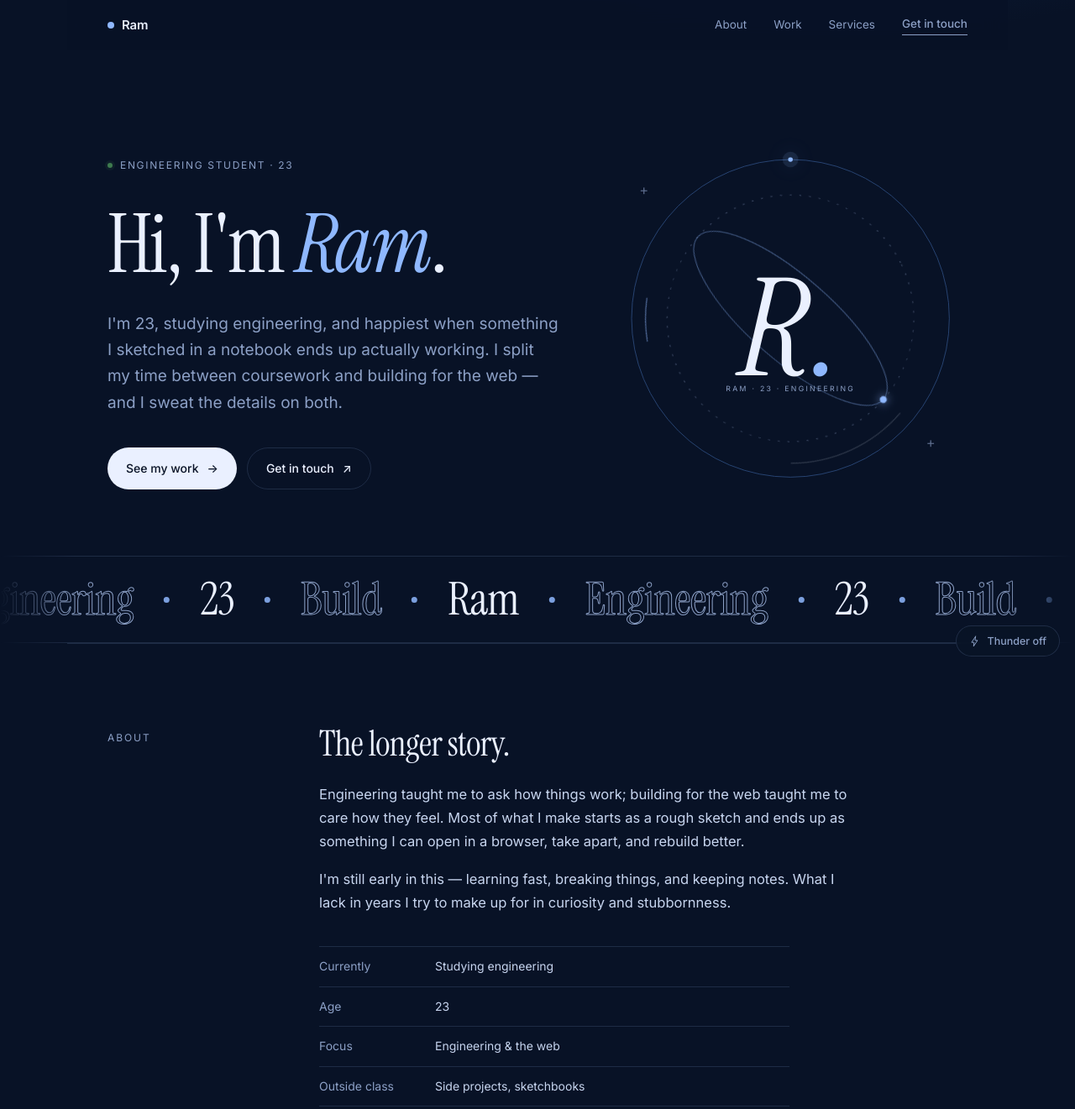
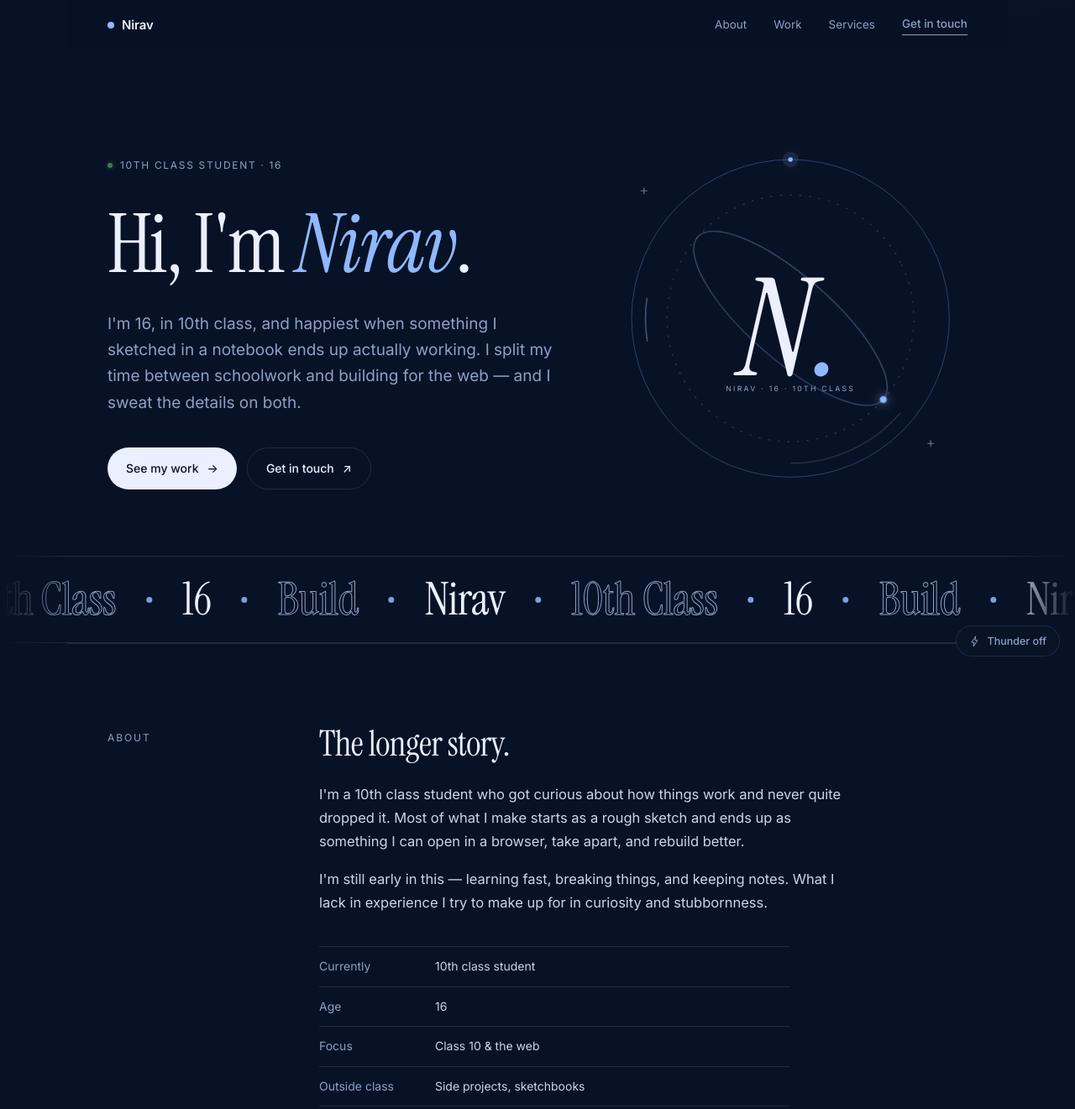
Before and after one commit to bdnir8624-prog/bdnir8624-prog.github.io, a plain HTML site: page index.html in a window 1280 px wide. Shown: the top 1321 px of the page at 84% size. Drawn offline with Linux system fonts and the light colour scheme.

Commit message:
Update identity to Nirav, 16, 10th class
Replace Ram/23/engineering-student details across title, hero, monogram, marquee, about facts, contact email and footer.

```diff
--- a/index.html
+++ b/index.html
@@ -3,8 +3,8 @@
 <head>
 <meta charset="utf-8">
 <meta name="viewport" content="width=device-width, initial-scale=1">
-<title>Ram — Engineering Student &amp; Designer</title>
-<meta name="description" content="Personal site of Ram — a 23-year-old engineering student who designs and builds things for the web.">
+<title>Nirav — 10th Class Student &amp; Builder</title>
+<meta name="description" content="Personal site of Nirav — a 16-year-old 10th class student who builds and experiments on the web.">
 <meta name="theme-color" content="#081226">
 <link rel="preconnect" href="https://fonts.googleapis.com">
 <link rel="preconnect" href="https://fonts.gstatic.com" crossorigin>
@@ -744,7 +744,7 @@
   </div>
 
   <header class="nav">
-    <a class="brand" href="#top">Ram</a>
+    <a class="brand" href="#top">Nirav</a>
     <nav class="nav-links" aria-label="Primary">
       <a href="#about">About</a>
       <a href="#work">Work</a>
@@ -756,12 +756,12 @@
   <main id="main">
     <section class="hero" id="top">
       <div class="hero-copy">
-        <p class="eyebrow" data-reveal>Engineering student · 23</p>
-        <h1 data-reveal>Hi, I'm <em>Ram</em>.</h1>
+        <p class="eyebrow" data-reveal>10th class student · 16</p>
+        <h1 data-reveal>Hi, I'm <em>Nirav</em>.</h1>
         <p class="lede" data-reveal>
-          I'm 23, studying engineering, and happiest when something I sketched
+          I'm 16, in 10th class, and happiest when something I sketched
           in a notebook ends up actually working. I split my time between
-          coursework and building for the web — and I sweat the details on both.
+          schoolwork and building for the web — and I sweat the details on both.
         </p>
         <div class="actions" data-reveal>
           <a class="btn btn-primary" href="#work">
@@ -789,8 +789,8 @@
           </g>
           <circle class="art-pulse" cx="230" cy="24" r="4" fill="#8FB8FF"/>
           <circle cx="230" cy="24" r="3" fill="#8FB8FF"/>
-          <text class="monogram" x="230" y="244" text-anchor="middle" dominant-baseline="central">R<tspan fill="#8FB8FF">.</tspan></text>
-          <text class="art-label" x="230" y="324" text-anchor="middle">RAM · 23 · ENGINEERING</text>
+          <text class="monogram" x="230" y="244" text-anchor="middle" dominant-baseline="central">N<tspan fill="#8FB8FF">.</tspan></text>
+          <text class="art-label" x="230" y="324" text-anchor="middle">NIRAV · 16 · 10TH CLASS</text>
           <text class="art-plus" x="34" y="72" font-size="18" fill="#8CA0C6" fill-opacity="0.6">+</text>
           <text class="art-plus p2" x="406" y="404" font-size="18" fill="#8CA0C6" fill-opacity="0.6">+</text>
         </svg>
@@ -800,23 +800,23 @@
     <div class="marquee" aria-hidden="true">
       <div class="marquee-track">
         <div class="marquee-group">
-          <span class="marquee-word">Ram</span><span class="marq-dot"></span>
-          <span class="marquee-word outline">Engineering</span><span class="marq-dot"></span>
-          <span class="marquee-word">23</span><span class="marq-dot"></span>
+          <span class="marquee-word">Nirav</span><span class="marq-dot"></span>
+          <span class="marquee-word outline">10th Class</span><span class="marq-dot"></span>
+          <span class="marquee-word">16</span><span class="marq-dot"></span>
           <span class="marquee-word outline">Build</span><span class="marq-dot"></span>
-          <span class="marquee-word">Ram</span><span class="marq-dot"></span>
-          <span class="marquee-word outline">Engineering</span><span class="marq-dot"></span>
-          <span class="marquee-word">23</span><span class="marq-dot"></span>
+          <span class="marquee-word">Nirav</span><span class="marq-dot"></span>
+          <span class="marquee-word outline">10th Class</span><span class="marq-dot"></span>
+          <span class="marquee-word">16</span><span class="marq-dot"></span>
           <span class="marquee-word outline">Build</span><span class="marq-dot"></span>
         </div>
         <div class="marquee-group">
-          <span class="marquee-word">Ram</span><span class="marq-dot"></span>
-          <span class="marquee-word outline">Engineering</span><span class="marq-dot"></span>
-          <span class="marquee-word">23</span><span class="marq-dot"></span>
+          <span class="marquee-word">Nirav</span><span class="marq-dot"></span>
+          <span class="marquee-word outline">10th Class</span><span class="marq-dot"></span>
+          <span class="marquee-word">16</span><span class="marq-dot"></span>
           <span class="marquee-word outline">Build</span><span class="marq-dot"></span>
-          <span class="marquee-word">Ram</span><span class="marq-dot"></span>
-          <span class="marquee-word outline">Engineering</span><span class="marq-dot"></span>
-          <span class="marquee-word">23</span><span class="marq-dot"></span>
+          <span class="marquee-word">Nirav</span><span class="marq-dot"></span>
+          <span class="marquee-word outline">10th Class</span><span class="marq-dot"></span>
+          <span class="marquee-word">16</span><span class="marq-dot"></span>
           <span class="marquee-word outline">Build</span><span class="marq-dot"></span>
         </div>
       </div>
@@ -829,21 +829,21 @@
           <h2 class="h2" id="about-title">The longer story.</h2>
           <div class="prose">
             <p>
-              Engineering taught me to ask how things work; building for the
-              web taught me to care how they feel. Most of what I make starts
-              as a rough sketch and ends up as something I can open in a
-              browser, take apart, and rebuild better.
+              I'm a 10th class student who got curious about how things work
+              and never quite dropped it. Most of what I make starts as a
+              rough sketch and ends up as something I can open in a browser,
+              take apart, and rebuild better.
             </p>
             <p>
               I'm still early in this — learning fast, breaking things, and
-              keeping notes. What I lack in years I try to make up for in
-              curiosity and stubbornness.
+              keeping notes. What I lack in experience I try to make up for
+              in curiosity and stubbornness.
             </p>
           </div>
           <dl class="facts">
-            <div><dt>Currently</dt><dd>Studying engineering</dd></div>
-            <div><dt>Age</dt><dd>23</dd></div>
-            <div><dt>Focus</dt><dd>Engineering &amp; the web</dd></div>
+            <div><dt>Currently</dt><dd>10th class student</dd></div>
+            <div><dt>Age</dt><dd>16</dd></div>
+            <div><dt>Focus</dt><dd>Class 10 &amp; the web</dd></div>
             <div><dt>Outside class</dt><dd>Side projects, sketchbooks</dd></div>
           </dl>
         </div>
@@ -929,7 +929,7 @@
         <p class="label">Contact</p>
         <div data-reveal>
           <h2 id="contact-title">Got a half-formed idea?</h2>
-          <a class="email" href="mailto:ram@example.com">ram@example.com</a>
+          <a class="email" href="mailto:nirav@example.com">nirav@example.com</a>
           <div class="socials">
             <a href="https://example.com" target="_blank" rel="noopener">Twitter/X <span aria-hidden="true">↗</span></a>
             <a href="https://example.com" target="_blank" rel="noopener">LinkedIn <span aria-hidden="true">↗</span></a>
@@ -942,7 +942,7 @@
   </main>
 
   <footer class="footer">
-    <span>© <span id="year">2026</span> Ram. All rights reserved.</span>
+    <span>© <span id="year">2026</span> Nirav. All rights reserved.</span>
     <span>Sketch, build, break, repeat.</span>
   </footer>
 
```
